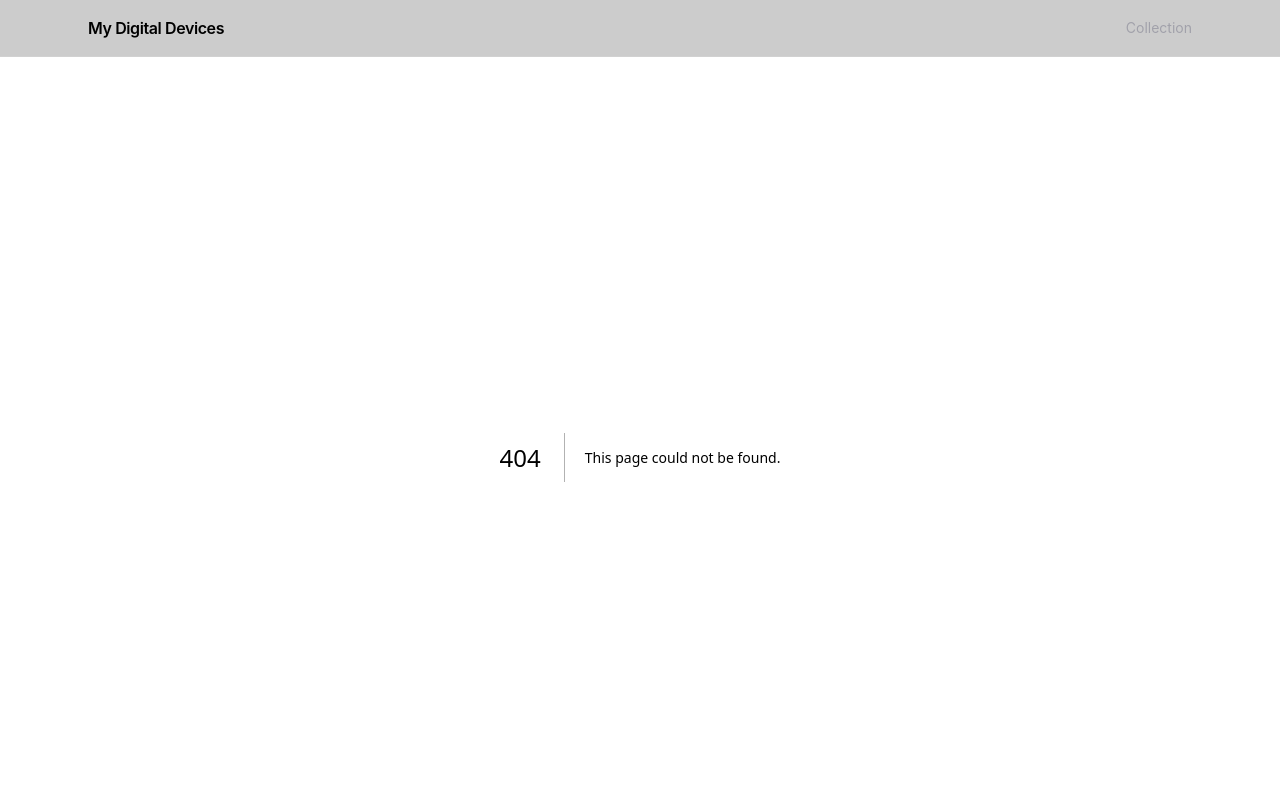
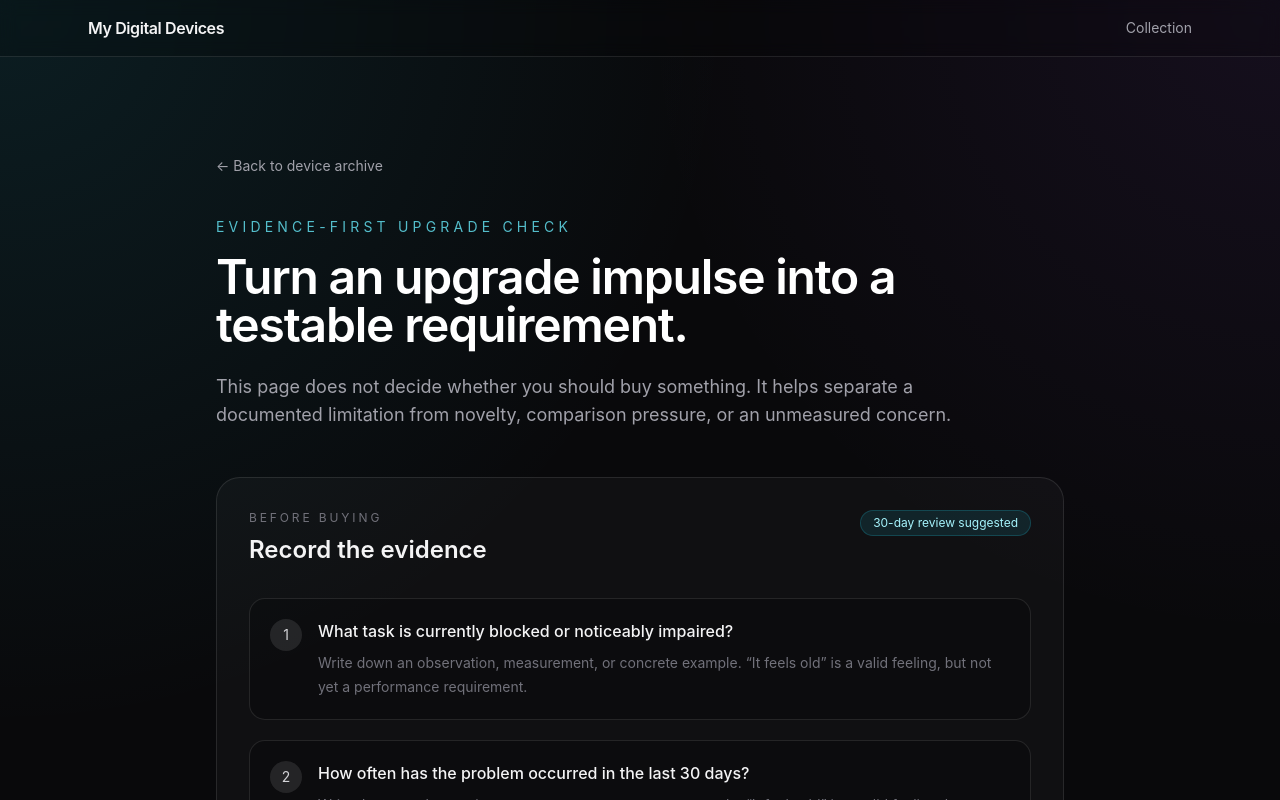
Before and after one commit to libinpg/mydigitaldevices, a Next.js app: page /upgrade-check in a window 1280 px wide. Before the commit this address had no page. Shown: the top 800 px of the page. Built offline with nearby package versions, Linux system fonts and the light colour scheme.

Commit message:
feat: add evidence-first upgrade check page

```diff
--- /dev/null
+++ b/app/upgrade-check/page.tsx
@@ -0,0 +1,65 @@
+import Link from "next/link";
+import { upgradeQuestions } from "@/data/capabilities";
+
+export default function UpgradeCheckPage() {
+  return (
+    <main className="mx-auto max-w-4xl px-6 py-16 sm:py-24">
+      <Link href="/" className="text-sm text-zinc-400 transition hover:text-white">
+        ← Back to device archive
+      </Link>
+
+      <section className="mt-10 max-w-3xl">
+        <p className="text-sm uppercase tracking-[0.3em] text-cyan-300/80">Evidence-first upgrade check</p>
+        <h1 className="mt-4 text-4xl font-semibold tracking-tight text-white sm:text-5xl">
+          Turn an upgrade impulse into a testable requirement.
+        </h1>
+        <p className="mt-6 text-base leading-7 text-zinc-400 sm:text-lg">
+          This page does not decide whether you should buy something. It helps separate a documented limitation from novelty, comparison pressure, or an unmeasured concern.
+        </p>
+      </section>
+
+      <section className="mt-12 rounded-3xl border border-white/10 bg-white/[0.03] p-6 sm:p-8">
+        <div className="flex items-start justify-between gap-6">
+          <div>
+            <p className="text-xs uppercase tracking-[0.24em] text-zinc-500">Before buying</p>
+            <h2 className="mt-2 text-2xl font-semibold">Record the evidence</h2>
+          </div>
+          <span className="rounded-full border border-cyan-400/20 bg-cyan-400/10 px-3 py-1 text-xs text-cyan-200">30-day review suggested</span>
+        </div>
+
+        <ol className="mt-8 space-y-5">
+          {upgradeQuestions.map((question, index) => (
+            <li key={question} className="flex gap-4 rounded-2xl border border-white/10 bg-black/20 p-5">
+              <span className="flex h-8 w-8 shrink-0 items-center justify-center rounded-full bg-white/10 text-sm text-zinc-300">
+                {index + 1}
+              </span>
+              <div>
+                <p className="font-medium text-zinc-100">{question}</p>
+                <p className="mt-2 text-sm leading-6 text-zinc-500">Write down an observation, measurement, or concrete example. “It feels old” is a valid feeling, but not yet a performance requirement.</p>
+              </div>
+            </li>
+          ))}
+        </ol>
+      </section>
+
+      <section className="mt-8 grid gap-4 sm:grid-cols-3">
+        <div className="rounded-2xl border border-white/10 bg-white/[0.03] p-5">
+          <p className="text-sm font-medium text-white">Documented blocker</p>
+          <p className="mt-2 text-sm leading-6 text-zinc-500">A task fails, takes too long, runs out of memory/storage, or misses a measurable target.</p>
+        </div>
+        <div className="rounded-2xl border border-white/10 bg-white/[0.03] p-5">
+          <p className="text-sm font-medium text-white">Needs observation</p>
+          <p className="mt-2 text-sm leading-6 text-zinc-500">There may be a real limitation, but there is not enough repeated or measured evidence yet.</p>
+        </div>
+        <div className="rounded-2xl border border-white/10 bg-white/[0.03] p-5">
+          <p className="text-sm font-medium text-white">Novelty-driven</p>
+          <p className="mt-2 text-sm leading-6 text-zinc-500">The desire is mostly about a new product, design, launch, or comparison rather than a current task failure.</p>
+        </div>
+      </section>
+
+      <p className="mt-10 text-sm leading-6 text-zinc-600">
+        These labels are prompts for reflection, not psychological or financial advice. A purchase can still be worthwhile for enjoyment even when it is not required by performance.
+      </p>
+    </main>
+  );
+}
```
